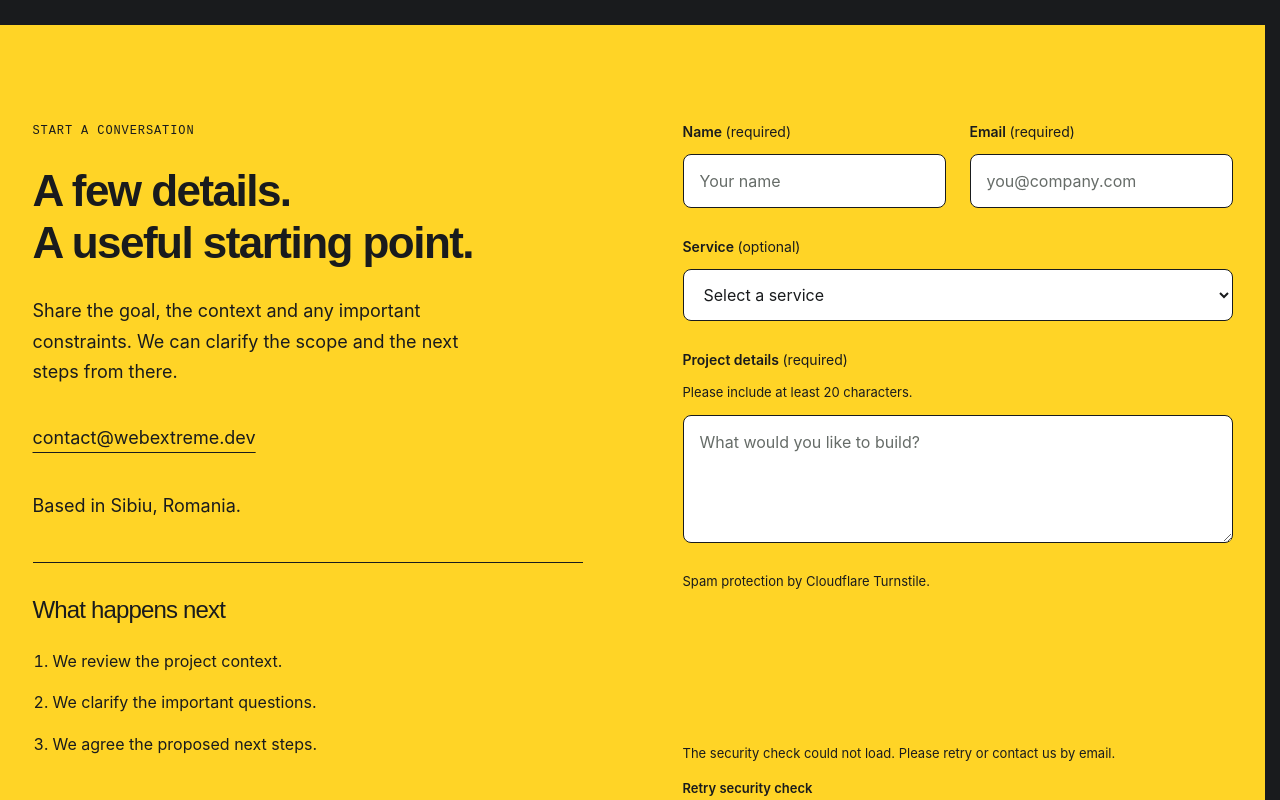
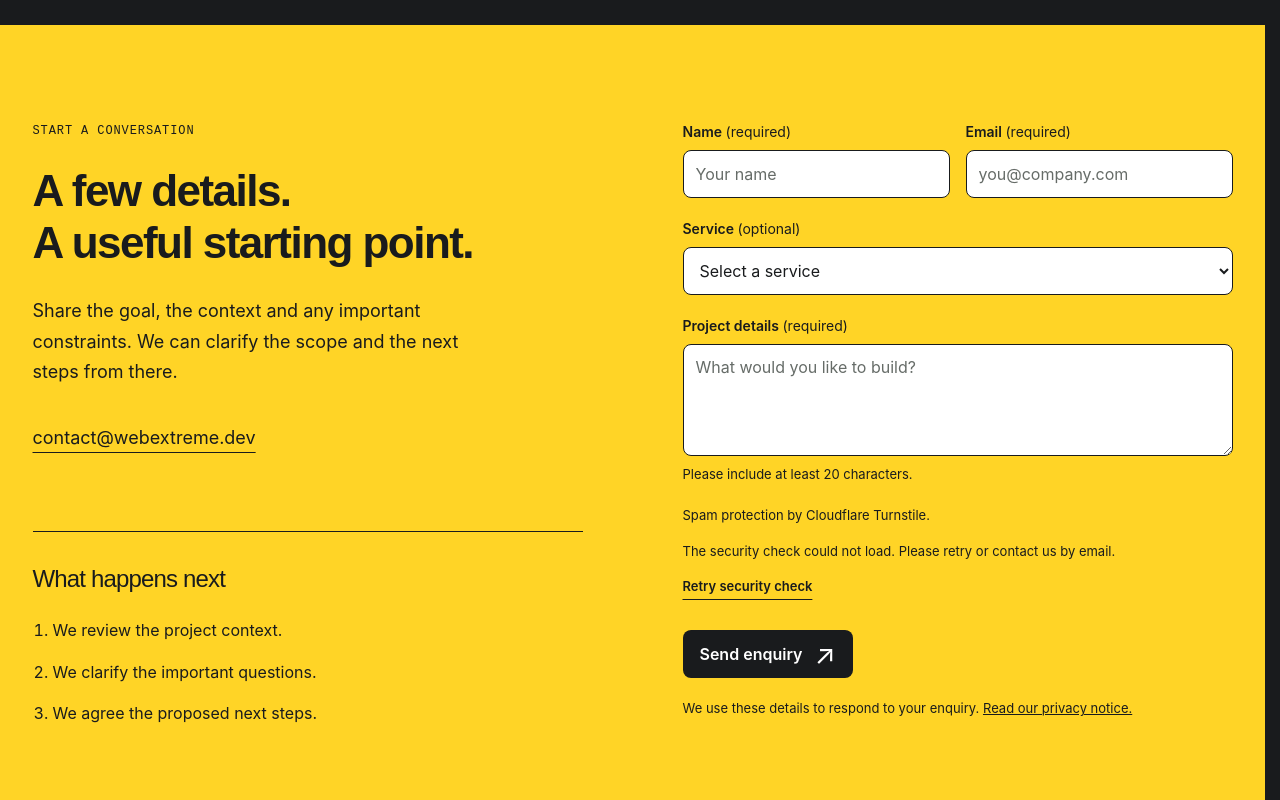
Before and after one commit to alinistrate/webextreme.dev, a Nuxt app: page /contact in a window 1280 px wide. Shown: the part 640-1440 px from the top of the page. Built offline with nearby package versions, Linux system fonts and the light colour scheme; a web font is replaced by a local one.

Commit message:
Refine shared contact layout and compact button sizing

```diff
--- a/app/assets/css/base.css
+++ b/app/assets/css/base.css
@@ -151,11 +151,10 @@ h2:focus {
 .button {
   display: inline-flex;
   align-items: center;
-  justify-content: space-between;
-  gap: 24px;
-  min-block-size: 56px;
-  min-inline-size: 224px;
-  padding: 16px 24px;
+  justify-content: center;
+  gap: 12px;
+  min-block-size: 48px;
+  padding: 8px 16px;
   border: 1px solid transparent;
   border-radius: 8px;
   background: var(--yellow);
--- a/app/assets/css/consent.css
+++ b/app/assets/css/consent.css
@@ -91,9 +91,13 @@
 .cookie-dialog .cookie-actions {
   margin-block-start: 24px;
 }
+.turnstile-check {
+  display: grid;
+  gap: 8px;
+  min-inline-size: 0;
+}
 .turnstile-widget {
-  min-block-size: 140px;
-  margin-block-start: 12px;
+  inline-size: 100%;
 }
 #enquiry-form {
   scroll-margin-block-start: 120px;
--- a/app/assets/css/home.css
+++ b/app/assets/css/home.css
@@ -426,16 +426,18 @@
 .contact-form {
   display: grid;
   align-content: start;
-  gap: 28px;
+  min-inline-size: 0;
+  gap: 20px;
 }
 .form-row {
   display: grid;
-  grid-template-columns: 1fr 1fr;
-  gap: 24px;
+  grid-template-columns: minmax(0, 1fr) minmax(0, 1fr);
+  gap: 16px;
 }
 .field {
   display: grid;
-  gap: 12px;
+  align-content: start;
+  gap: 8px;
   min-inline-size: 0;
 }
 .field label {
@@ -452,7 +454,7 @@ textarea {
   background: white;
   border: 1px solid var(--dark);
   border-radius: 8px;
-  padding: 14px 16px;
+  padding: 10px 12px;
   min-block-size: 48px;
   inline-size: 100%;
   max-inline-size: 100%;
@@ -464,7 +466,7 @@ textarea::placeholder {
 }
 textarea {
   resize: vertical;
-  min-block-size: 128px;
+  min-block-size: 112px;
   line-height: 1.5;
 }
 .contact-form .button {
--- a/app/assets/css/pages.css
+++ b/app/assets/css/pages.css
@@ -377,9 +377,6 @@
 .contact-aside .email-link {
   margin-block: 20px 24px;
 }
-.contact-aside .location-copy {
-  font-size: 1rem;
-}
 .contact-next {
   margin-block-start: 40px;
   padding-block-start: 32px;
--- a/app/assets/css/responsive.css
+++ b/app/assets/css/responsive.css
@@ -166,10 +166,9 @@
     inline-size: 135px;
   }
   .header-cta {
-    inline-size: 100px;
-    min-inline-size: 100px;
+    min-inline-size: 0;
     min-block-size: 48px;
-    padding: 12px;
+    padding: 8px 10px;
     font-size: 0.8125rem;
     justify-content: center;
   }
@@ -377,7 +376,7 @@
   }
   .form-row {
     grid-template-columns: 1fr;
-    gap: 28px;
+    gap: 20px;
   }
   .contact-form .button {
     inline-size: 100%;
--- a/app/assets/css/shell.css
+++ b/app/assets/css/shell.css
@@ -46,7 +46,9 @@
   fill: var(--yellow);
 }
 .header-cta {
-  min-inline-size: 176px;
+  min-block-size: 48px;
+  padding: 8px 12px;
+  font-size: 0.875rem;
   margin-inline-start: auto;
 }
 .menu-button {
--- a/app/components/ContactForm.vue
+++ b/app/components/ContactForm.vue
@@ -100,7 +100,6 @@ async function submit() {
     </div>
     <div class="field">
       <label :for="id + '-details'">Project details <span>(required)</span></label>
-      <p :id="id + '-details-help'" class="form-note">Please include at least 20 characters.</p>
       <textarea
         :id="id + '-details'"
         v-model="fields.details"
@@ -109,9 +108,10 @@ async function submit() {
         :aria-describedby="id + '-details-help'"
         minlength="20"
         maxlength="5000"
-        rows="4"
+        rows="3"
         placeholder="What would you like to build?"
       />
+      <p :id="id + '-details-help'" class="form-note">Please include at least 20 characters.</p>
     </div>
     <div class="honeypot" aria-hidden="true">
       <label :for="id + '-website'">Leave this field empty</label
--- a/app/components/TurnstileChallenge.vue
+++ b/app/components/TurnstileChallenge.vue
@@ -30,7 +30,9 @@ async function start() {
       sitekey: config.public.turnstileSiteKey,
       action: 'contact',
       theme: 'light',
-      size: 'compact',
+      // Use Cloudflare's supported appearance rather than styling its cross-origin frame.
+      appearance: 'interaction-only',
+      size: widget.value.clientWidth >= 300 ? 'flexible' : 'compact',
       'response-field': false,
       callback: (value: string) => {
         token.value = value;
--- a/app/pages/contact.vue
+++ b/app/pages/contact.vue
@@ -43,7 +43,6 @@ usePageMotion();
             the next steps from there.
           </p>
           <a class="email-link" href="mailto:contact@webextreme.dev">contact@webextreme.dev</a>
-          <p class="location-copy">Based in Sibiu, Romania.</p>
           <div class="contact-next">
             <h3>What happens next</h3>
             <ol>
--- a/app/pages/privacy.vue
+++ b/app/pages/privacy.vue
@@ -55,13 +55,6 @@ usePageSeo(
           Providing contact details is voluntary, but without an email address and enough
           information we may be unable to respond.
         </p>
-        <h2>No contact database</h2>
-        <p>
-          The contact form does not save enquiries in a website database. Messages are sent through
-          Mailjet to contact@webextreme.dev and forwarded through Cloudflare Email Routing to our
-          Google email account. The correspondence is therefore processed in email and by the
-          providers involved in delivery.
-        </p>
         <h2>Providers and international processing</h2>
         <p>
           We use Cloudflare for hosting, DNS, email forwarding and Turnstile spam protection;
--- a/app/plugins/analytics.client.ts
+++ b/app/plugins/analytics.client.ts
@@ -44,6 +44,7 @@ export default defineNuxtPlugin((nuxtApp) => {
       page_location: location.origin + trackedPath,
       page_title: document.title,
       page_referrer: cleanUrl(document.referrer),
+      cookie_flags: location.protocol === 'https:' ? 'SameSite=Lax;Secure' : 'SameSite=Lax',
       allow_google_signals: false,
       allow_ad_personalization_signals: false,
     });
--- a/nuxt.config.ts
+++ b/nuxt.config.ts
@@ -47,5 +47,8 @@ export default defineNuxtConfig({
       ],
     },
   },
-  experimental: { payloadExtraction: true },
+  experimental: {
+    payloadExtraction: true,
+    defaults: { nuxtLink: { prefetchOn: { visibility: false, interaction: true } } },
+  },
 });
```
